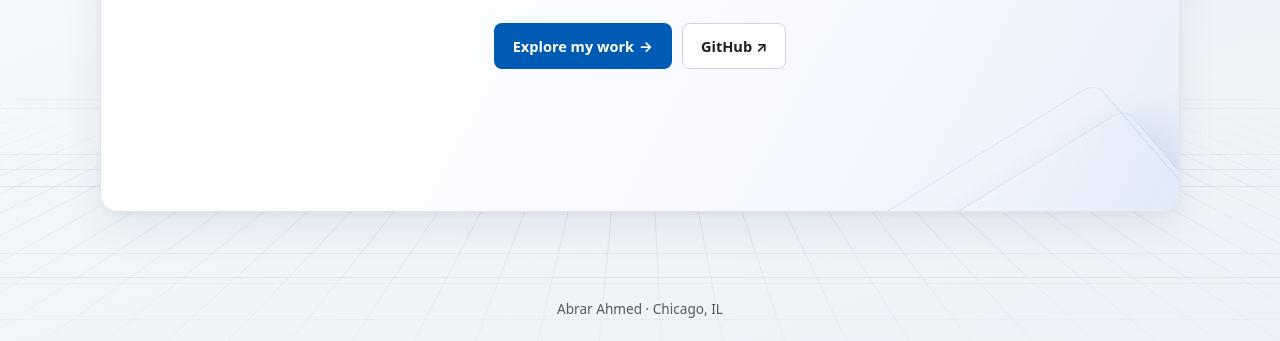
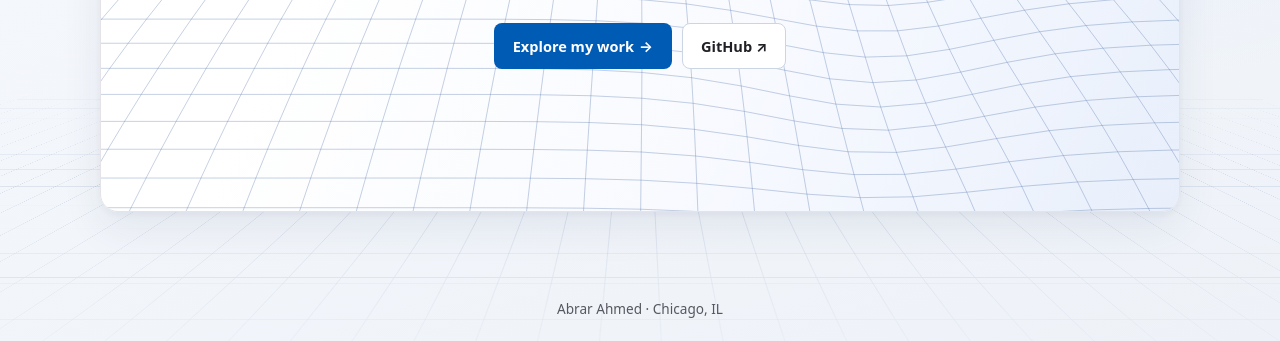
Before and after one commit to abrara9123/abrara9123.github.io, a plain HTML site: page index.html in a window 1280 px wide. Shown: the part 515-856 px from the top of the page. Drawn offline with Linux system fonts and the light colour scheme.

Commit message:
Add cursor-reactive spacetime mesh to homepage

```diff
--- a/index.html
+++ b/index.html
@@ -6,12 +6,17 @@
 <meta name="description" content="Abrar Ahmed, computer science student and Data Structures TA at UIC.">
 <title>Home | Abrar Ahmed</title>
 <link rel="stylesheet" href="portfolio.css">
+<style>
+.spacetime { position:absolute; inset:0; width:100%; height:100%; z-index:-1; pointer-events:none; mask-image:linear-gradient(transparent 4%, #000 52%); }
+.hero:has(.spacetime)::before, .hero:has(.spacetime)::after { display:none; }
+</style>
 </head>
 <body>
 <a class="skip" href="#main">Skip to content</a>
 <header><div class="wrap bar"><a class="brand" href="./">Abrar Ahmed</a><nav aria-label="Main navigation"><a href="./" aria-current="page">Home</a><a href="work.html">Work</a><a href="about.html">About</a><a href="contact.html">Contact</a></nav></div></header>
 <main id="main" class="wrap">
 <section class="hero">
+<canvas class="spacetime" aria-hidden="true"></canvas>
 <p class="detail">Computer Science · UIC</p>
 <h1>Abrar Ahmed</h1>
 <p class="lede">I build C++ software for assistive vision, audio playback, and concurrent systems.</p>
@@ -19,5 +24,79 @@
 </section>
 </main>
 <footer>Abrar Ahmed · Chicago, IL</footer>
+<script>
+(() => {
+  const canvas = document.querySelector('.spacetime');
+  const hero = canvas.closest('.hero');
+  const ctx = canvas.getContext('2d');
+  if (!ctx) return;
+
+  const motion = matchMedia('(prefers-reduced-motion: reduce)');
+  const columns = 36;
+  const rows = 26;
+  let width, height, frame = 0;
+  const cursor = {x:.72, y:.72, depth:.32};
+  const target = {...cursor};
+
+  function draw() {
+    frame = 0;
+    for (const key of ['x', 'y', 'depth']) cursor[key] += (target[key] - cursor[key]) * .15;
+    const length = Math.min(width, height);
+    const radius = length * .27;
+    const cx = cursor.x * width;
+    const cy = cursor.y * height;
+    const points = Array.from({length: rows + 1}, (_, row) => {
+      const t = row / rows;
+      const y = height * (.27 + .83 * t ** 1.7);
+      const spread = .55 + 1.45 * t;
+      return Array.from({length: columns + 1}, (_, column) => {
+        const x = width * (.5 + (column / columns - .5) * spread);
+        const dx = x - cx;
+        const dy = y - cy;
+        const pull = cursor.depth * Math.exp(-(dx * dx + dy * dy) / (radius * radius));
+        return [x - dx * pull * .24, y + length * .21 * pull];
+      });
+    });
+    ctx.clearRect(0, 0, width, height);
+    ctx.lineWidth = 1;
+    ctx.strokeStyle = 'rgba(51, 90, 153, .28)';
+    ctx.beginPath();
+    const trace = nodes => nodes.forEach(([x, y], i) => i ? ctx.lineTo(x, y) : ctx.moveTo(x, y));
+    points.forEach(trace);
+    for (let c = 0; c <= columns; c++) trace(points.map(row => row[c]));
+    ctx.stroke();
+    if (['x','y','depth'].some(key => Math.abs(cursor[key] - target[key]) > .001)) schedule();
+  }
+
+  function schedule() {
+    if (!frame) frame = requestAnimationFrame(draw);
+  }
+
+  const resize = new ResizeObserver(() => {
+    width = canvas.clientWidth;
+    height = canvas.clientHeight;
+    const ratio = Math.min(window.devicePixelRatio || 1, 2);
+    canvas.width = Math.round(width * ratio);
+    canvas.height = Math.round(height * ratio);
+    ctx.setTransform(ratio, 0, 0, ratio, 0, 0);
+    schedule();
+  });
+  resize.observe(canvas);
+
+  function rest() {
+    Object.assign(target, {x:.72, y:.72, depth:.32});
+    if (motion.matches) Object.assign(cursor, target);
+    schedule();
+  }
+  hero.addEventListener('pointermove', event => {
+    if (motion.matches || event.pointerType === 'touch') return;
+    const rect = hero.getBoundingClientRect();
+    Object.assign(target, {x:(event.clientX - rect.left) / rect.width, y:(event.clientY - rect.top) / rect.height, depth:1});
+    schedule();
+  }, {passive:true});
+  hero.addEventListener('pointerleave', rest);
+  motion.addEventListener('change', rest);
+})();
+</script>
 </body>
 </html>
```
